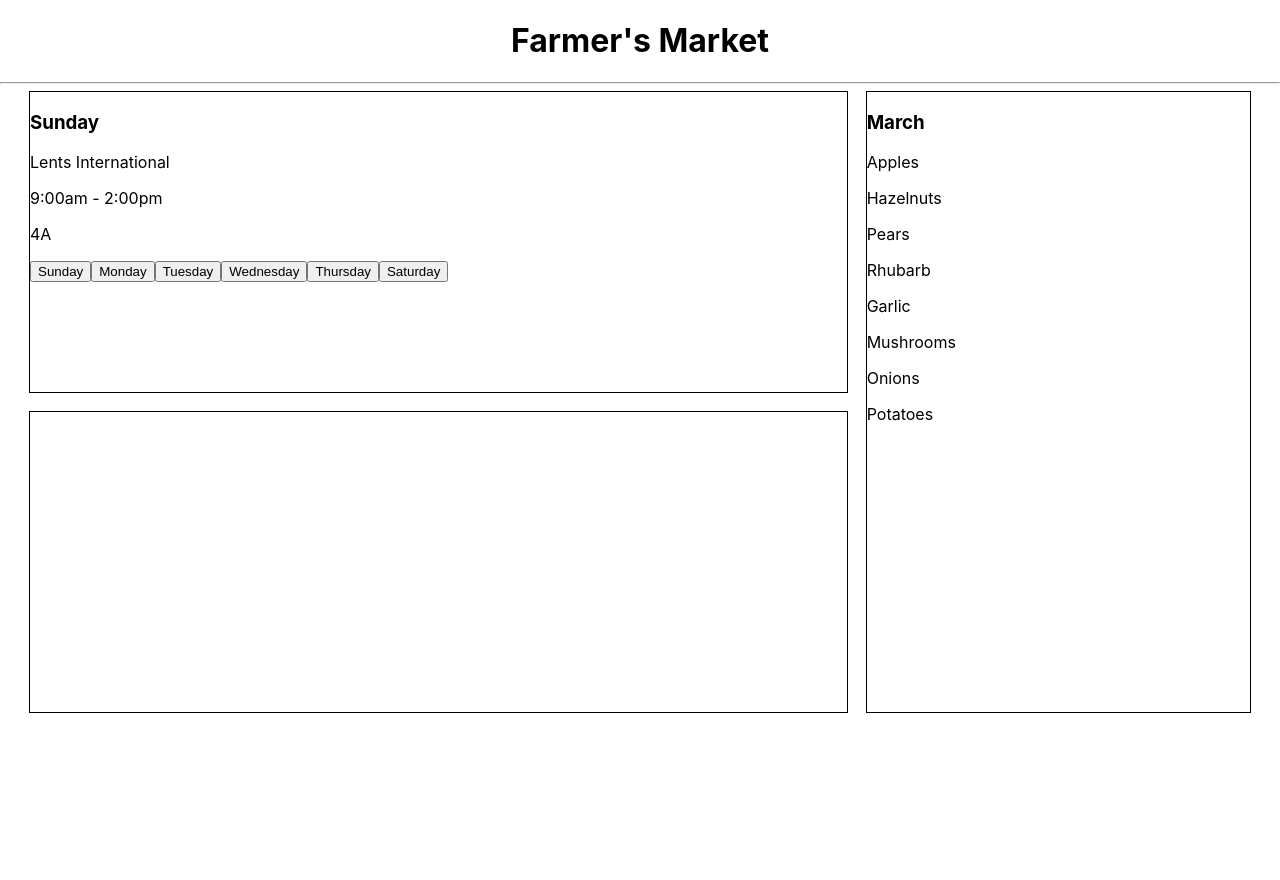
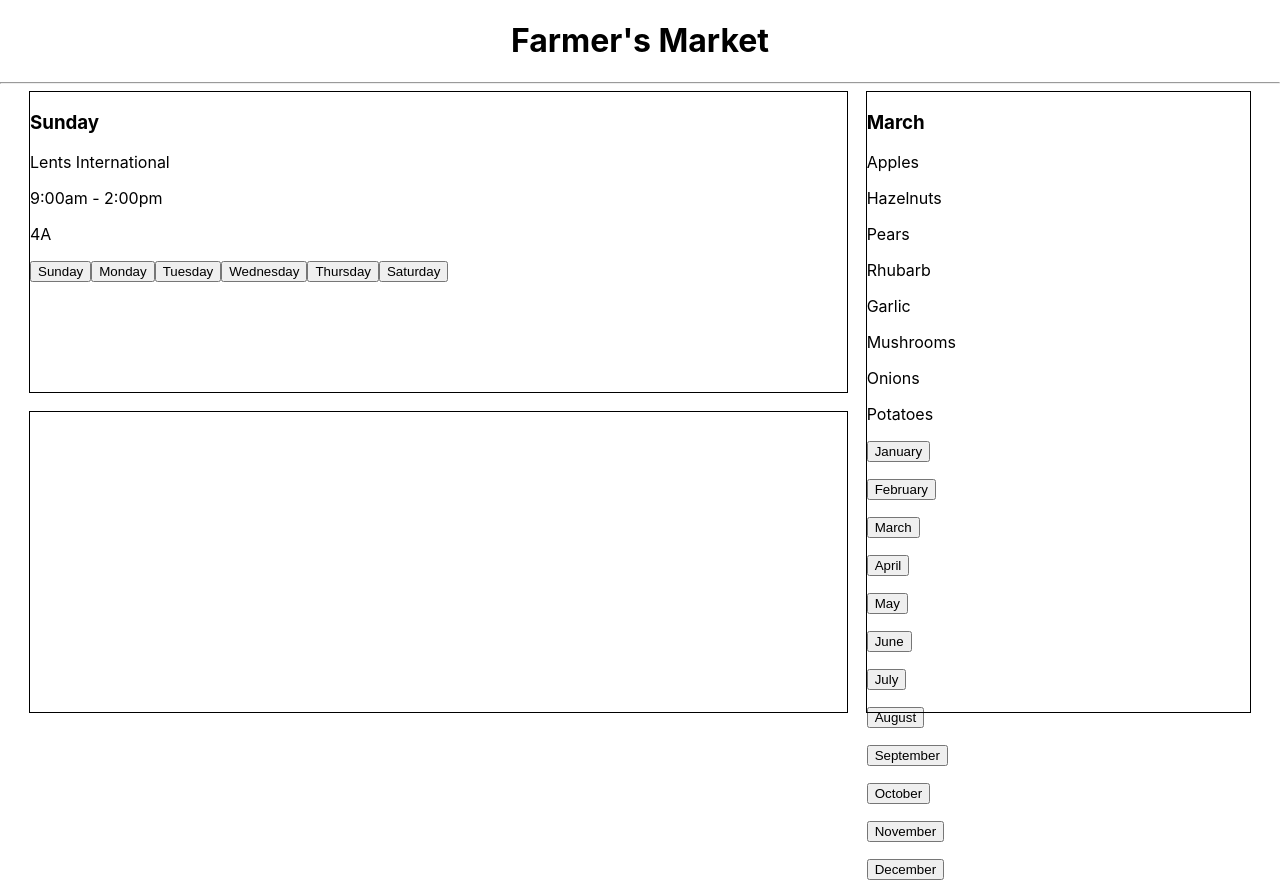
Before and after one commit to jenniferholcomb/FarmersMarket, a React (Create React App) app: page / in a window 1280 px wide. Before the commit the page ends 800 px from the top, so only its background shows below. Built offline with nearby package versions, Linux system fonts and the light colour scheme.

Commit message:
map button to seasonal control component, plus change state with click

```diff
--- a/src/components/CalendarControl.js
+++ b/src/components/CalendarControl.js
@@ -57,7 +57,7 @@ class CalendarControl extends React.Component {
 
   render() {
     let currentDay = 0;
-    if(this.state.currentState === 'Monday') {
+    if (this.state.currentState === 'Monday') {
       currentDay = 1;
     } else if (this.state.currentState === 'Tuesday') {
       currentDay = 2;
--- a/src/components/SeasonalControl.js
+++ b/src/components/SeasonalControl.js
@@ -287,13 +287,39 @@ class SeasonalControl extends React.Component {
 
   render() {
     let currentMonth = 2;
+    if (this.state.currentState === 'January') {
+      currentMonth = 0;
+    } else if (this.state.currentState === 'February') {
+      currentMonth = 1;
+    } else if (this.state.currentState === 'March') {
+      currentMonth = 2;
+    } else if (this.state.currentState === 'April') {
+      currentMonth = 3;
+    } else if (this.state.currentState === 'May') {
+      currentMonth = 4;
+    } else if (this.state.currentState === 'June') {
+      currentMonth = 5;
+    } else if (this.state.currentState === 'July') {
+      currentMonth = 6;
+    } else if (this.state.currentState === 'August') {
+      currentMonth = 7;
+    } else if (this.state.currentState === 'September') {
+      currentMonth = 8;
+    } else if (this.state.currentState === 'October') {
+      currentMonth = 9;
+    } else if (this.state.currentState === 'November') {
+      currentMonth = 10;
+    }else {
+      currentMonth = 11;
+    }
     return (
       <React.Fragment>
         <div id="seasonal">
-        <Seasonal
+          <Seasonal
             month={availableProduce[currentMonth].month}
             selection={availableProduce[currentMonth].selection}
-            />
+          />
+          {availableProduce.map((item, index) => <p>{<button onClick={() => this.handleClick(availableProduce[index].month)}>{availableProduce[index].month}</button>}</p>)}
         </div>
       </React.Fragment>
     )
```
